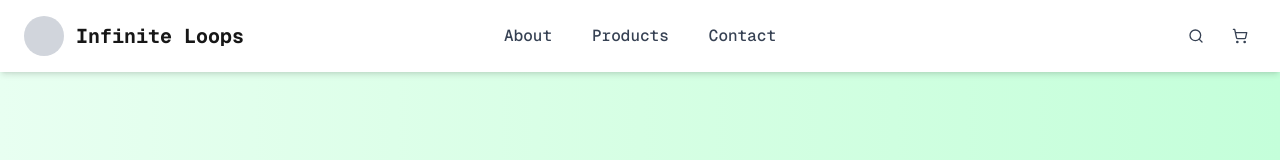
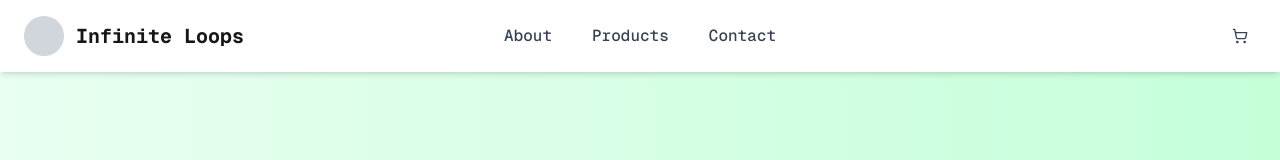
Before and after one commit to caroline-schafer103/Infinite-Loops, a Next.js app: page / in a window 1280 px wide. Shown: the top 160 px of the page. Built offline with nearby package versions, Linux system fonts and the light colour scheme; no server answers; the database is empty; a web font is replaced by a local one.

Commit message:
removing search

```diff
--- a/src/components/ui/Header.jsx
+++ b/src/components/ui/Header.jsx
@@ -37,12 +37,7 @@ export default function Header() {
 
       {/* Right Side: Search, Cart, Menu */}
       <div className="flex items-center gap-3">
-        {/* Search */}
-        <Button asChild variant="ghost" className="p-2 rounded-full">
-          <Link href="/search">
-            <Search className="w-5 h-5 text-gray-700" />
-          </Link>
-        </Button>
+
 
         {/* Cart */}
         <Button asChild variant="ghost" className="p-2 rounded-full relative">
```
